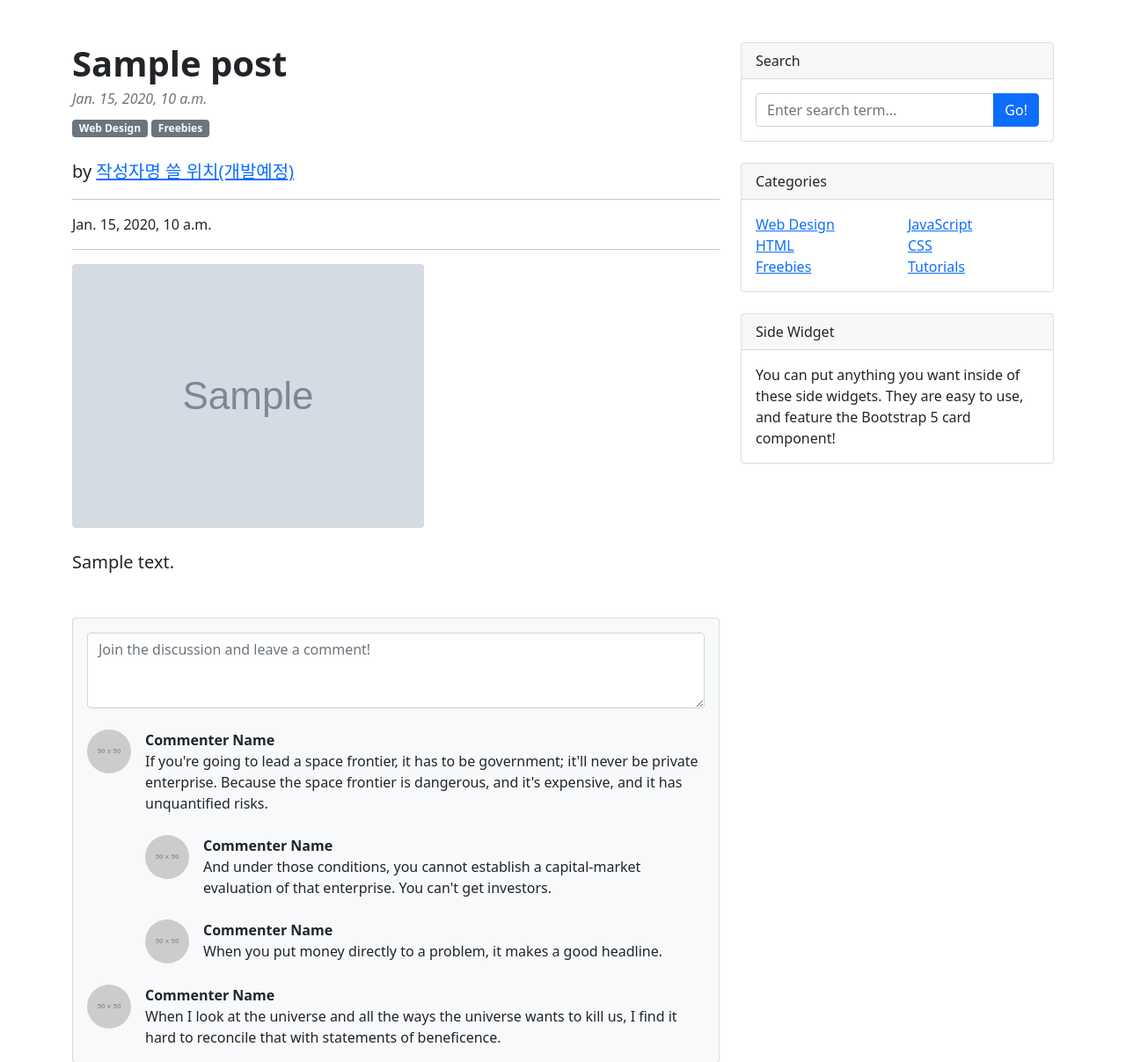
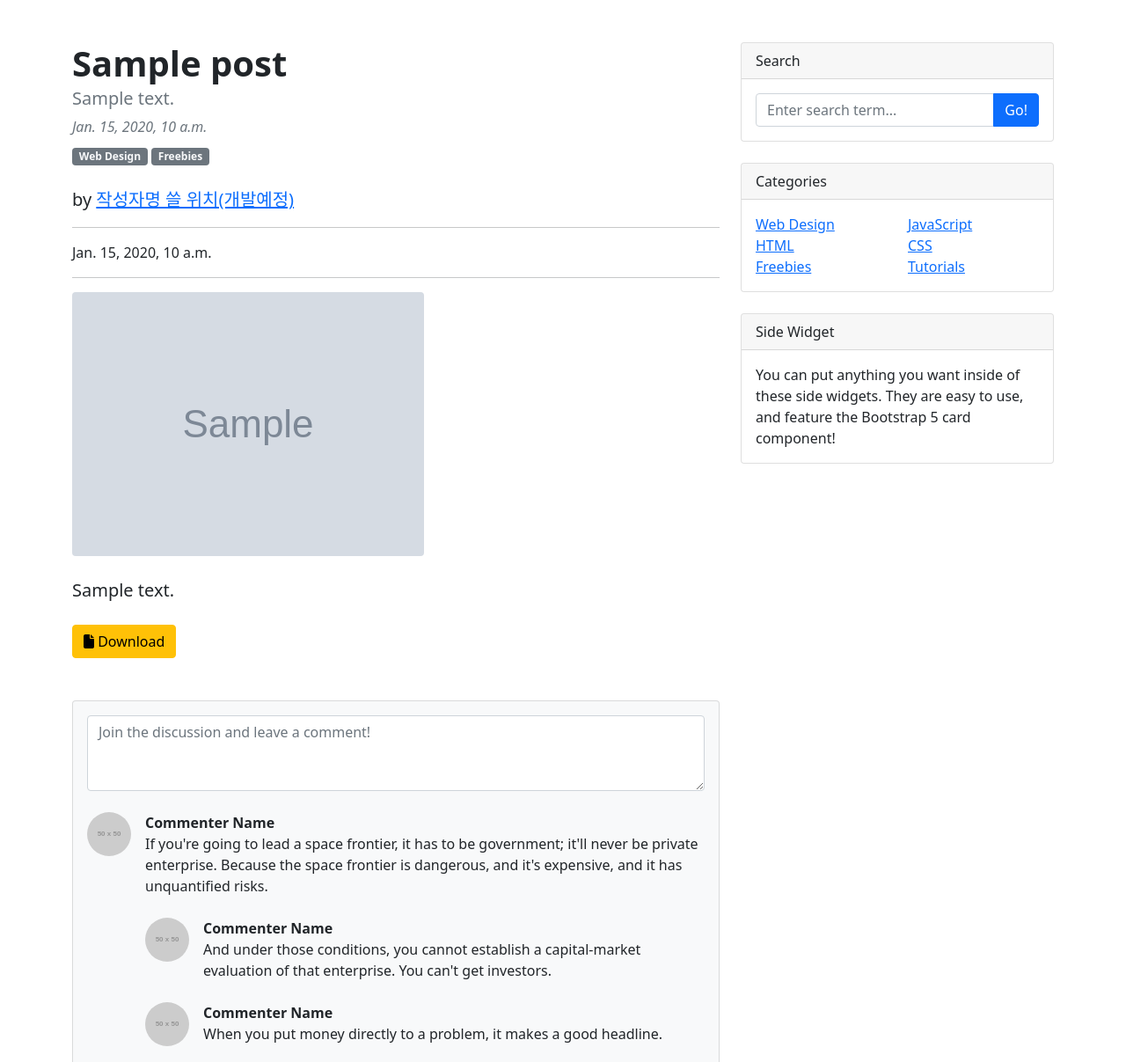
Before and after one commit to Juseong97/do_it_django_a_to_z, a Django app: page /blog/1/ in a window 1280 px wide. Shown: the part 56-1263 px from the top of the page at 88% size. Run offline with Django 4.2, Linux system fonts and the light colour scheme; tables that the repository leaves empty hold one stand-in row (values such as "Sample post"); grey boxes marked "Sample" are stand-in pictures; grey boxes labelled with a size stand in for pictures from a placeholder-image service; parts of the project's set-up code (start-up, migrations or seed data) failed here and were passed over; some libraries are stand-ins or nearby versions.

Commit message:
미리보기와 요약문 추가하기

```diff
--- a/blog/models.py
+++ b/blog/models.py
@@ -1,8 +1,10 @@
 from django.db import models
+import os
 
 class Post(models.Model):
     title = models.CharField(max_length=30)
     content=models.TextField()
+    hook_text=models.CharField(max_length=100,blank=True)
 
     head_image=models.ImageField(upload_to='blog/images/%Y/%m/%d/', blank=True)
     file_upload=models.FileField(upload_to='blog/files/%Y/%m/%d/', blank=True)
@@ -15,3 +17,10 @@ class Post(models.Model):
 
     def get_absolute_url(self):
         return f'/blog/{self.pk}/'
+
+
+    def get_file_name(self):
+        return os.path.basename(self.file.upload.name)
+
+    def get_file_ext(self):
+        return self.get_file_name().split('.')[-1]
--- a/blog/templates/blog/post_detail.html
+++ b/blog/templates/blog/post_detail.html
@@ -12,6 +12,9 @@
         <!-- Core theme CSS (includes Bootstrap)-->
         <link rel="stylesheet" href="{%static 'blog/bootstrap/bootstrap.min.css'%}" media="screen">
         <link rel="stylesheet" href="{% static 'blog/css/styles.css' %}" media="screen" />
+
+        <!--Custom-->
+        <script src="https://kit.fontawesome.com/066e36721f.js" crossorigin="anonymous"></script>
     </head>
     <body>
         <!-- Responsive navbar-->
@@ -39,6 +42,9 @@
                         <header class="mb-4">
                             <!-- Post title-->
                             <h1 class="fw-bolder mb-1">{{post.title}}</h1>
+
+                            <h5 class="text-muted">{{post.hook_text}}</h5>
+
                             <!-- Post meta content-->
                             <div class="text-muted fst-italic mb-2">{{post.created_at}}</div>
                             <!-- Post categories-->
@@ -64,7 +70,11 @@
                         <section class="mb-5">
                             <p class="fs-5 mb-4">{{post.content}}</p>
 
-
+                            {% if post.file_upload %}
+                                <a href="{{post.file_upload.url}}" class="btn btn-warning" role="button"download>
+                                    <i class="fa-solid fa-file"></i>
+                                    Download</a>
+                            {% endif %}
                         </section>
                     </article>
                     <!-- Comments section-->
--- a/blog/templates/blog/post_list.html
+++ b/blog/templates/blog/post_list.html
@@ -97,7 +97,10 @@
                     <div class="card-body">
                         <div class="small text-muted">{{p.created_at}}</div>
                         <h2 class="card-title h4">{{p.title}}</h2>
-                        <p class="card-text">{{p.content}} </p>
+                        {% if p.hook_text %}
+                            <h5 class="text-muted">{{ p.hook_text }}</h5>
+                        {% endif %}
+                        <p class="card-text">{{p.content|truncatewords:45}} </p>
                         <a class="btn btn-primary" href="{{p.get_absolute_url}}">Read more →</a>
                     </div>
                 </div>
```
